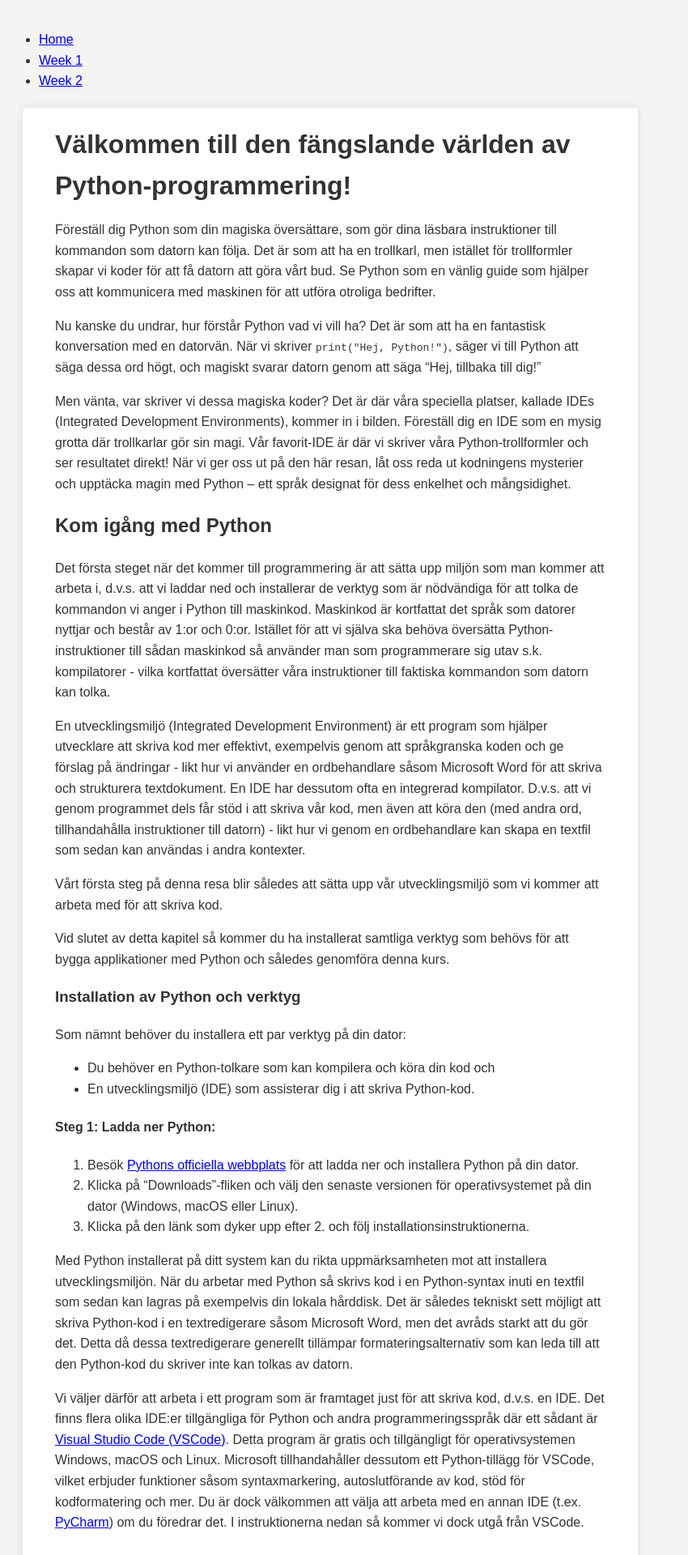
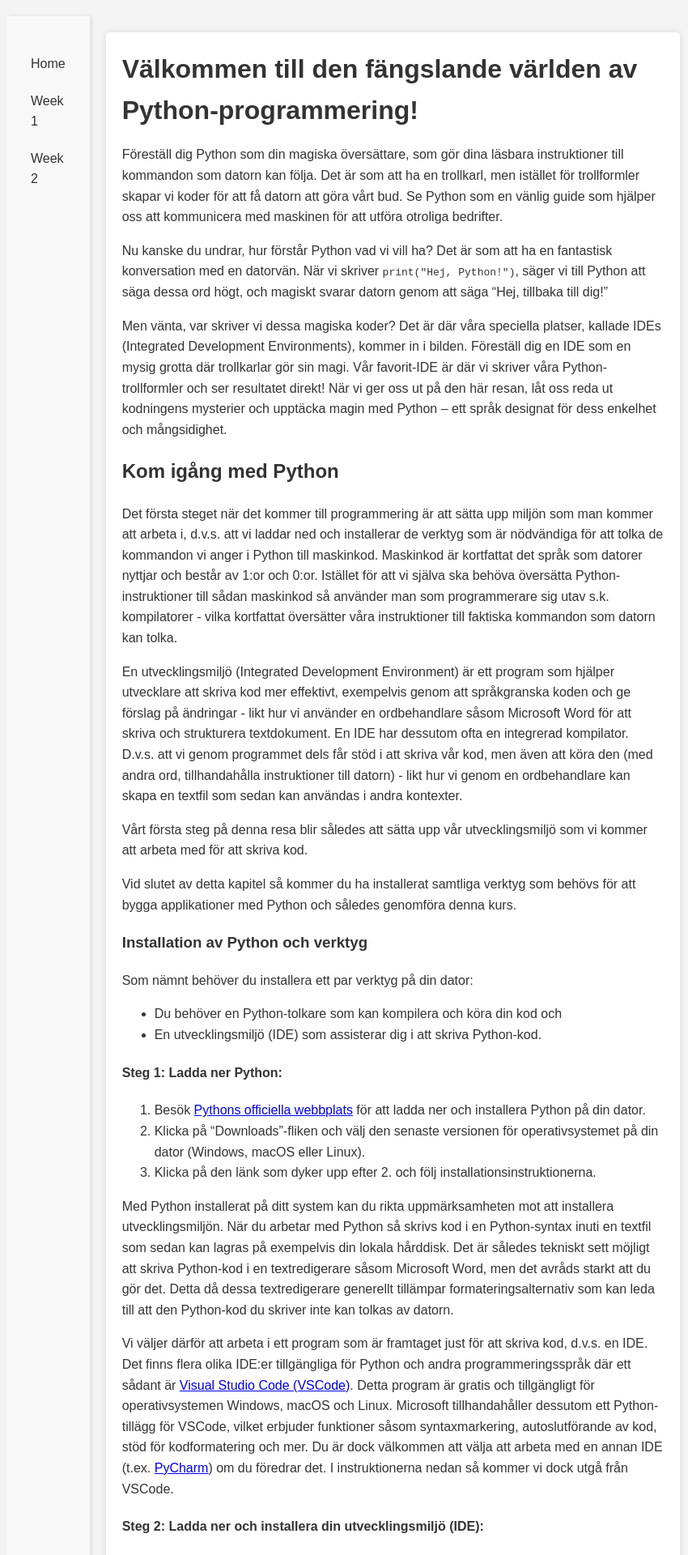
Before and after one commit to noitaloiv/fundamentalPython, a Jekyll site: the page built from week1/introduction.md, in a window 1280 px wide. Shown: the top 1920 px of the page at 81% size, without its empty margins (232-1082 px from the left). Built offline with Jekyll 4.4.1, drawn with Linux system fonts in a browser that asks for light colours.

Commit message:
Update style.css

```diff
--- a/assets/css/style.css
+++ b/assets/css/style.css
@@ -103,3 +103,52 @@ footer {
         text-align: left; /* Align text to the left on small screens */
     }
 }
+
+/* Container holding sidebar and main content */
+.container {
+    display: flex;
+    min-height: 100vh; /* Full height */
+}
+
+/* Sidebar styles */
+#sidebar {
+    width: 240px; /* Fixed sidebar width */
+    background-color: #f8f8f8; /* Light grey background */
+    padding: 20px;
+    box-shadow: 2px 0 5px rgba(0,0,0,0.1); /* Subtle shadow for depth */
+}
+
+#sidebar nav ul {
+    list-style-type: none;
+    padding: 0;
+}
+
+#sidebar nav ul li a {
+    display: block;
+    padding: 10px;
+    text-decoration: none;
+    color: #333; /* Dark text for contrast */
+}
+
+#sidebar nav ul li a:hover {
+    background-color: #ddd; /* Light grey background on hover */
+}
+
+/* Main content styles */
+main {
+    flex-grow: 1; /* Take up remaining space */
+    padding: 20px;
+    background-color: #fff; /* White background for the content */
+}
+
+/* Responsive sidebar */
+@media screen and (max-width: 768px) {
+    .container {
+        flex-direction: column; /* Stack sidebar and content on smaller screens */
+    }
+
+    #sidebar {
+        width: 100%; /* Full width sidebar on smaller screens */
+        box-shadow: none; /* Remove shadow on smaller screens */
+    }
+}
```
